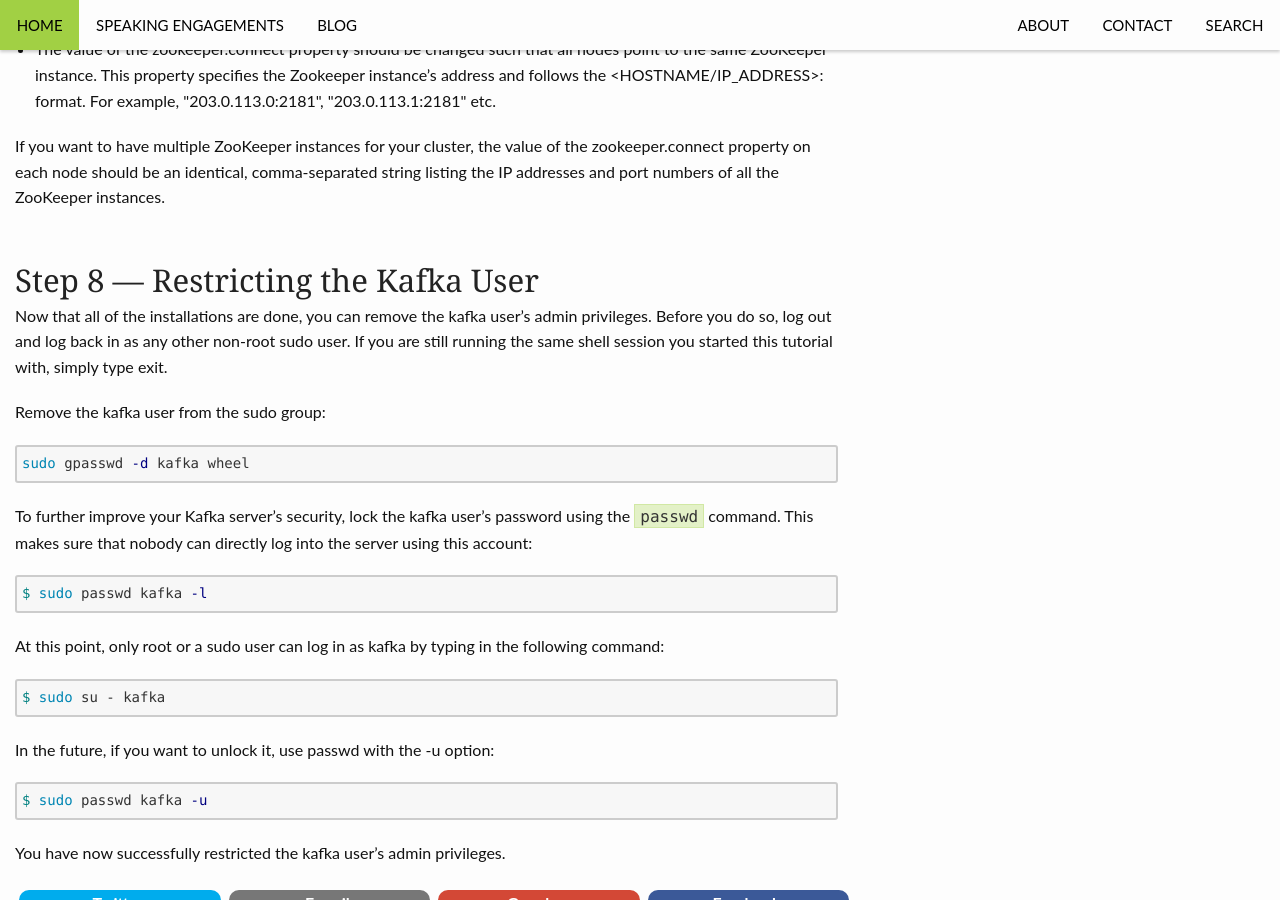
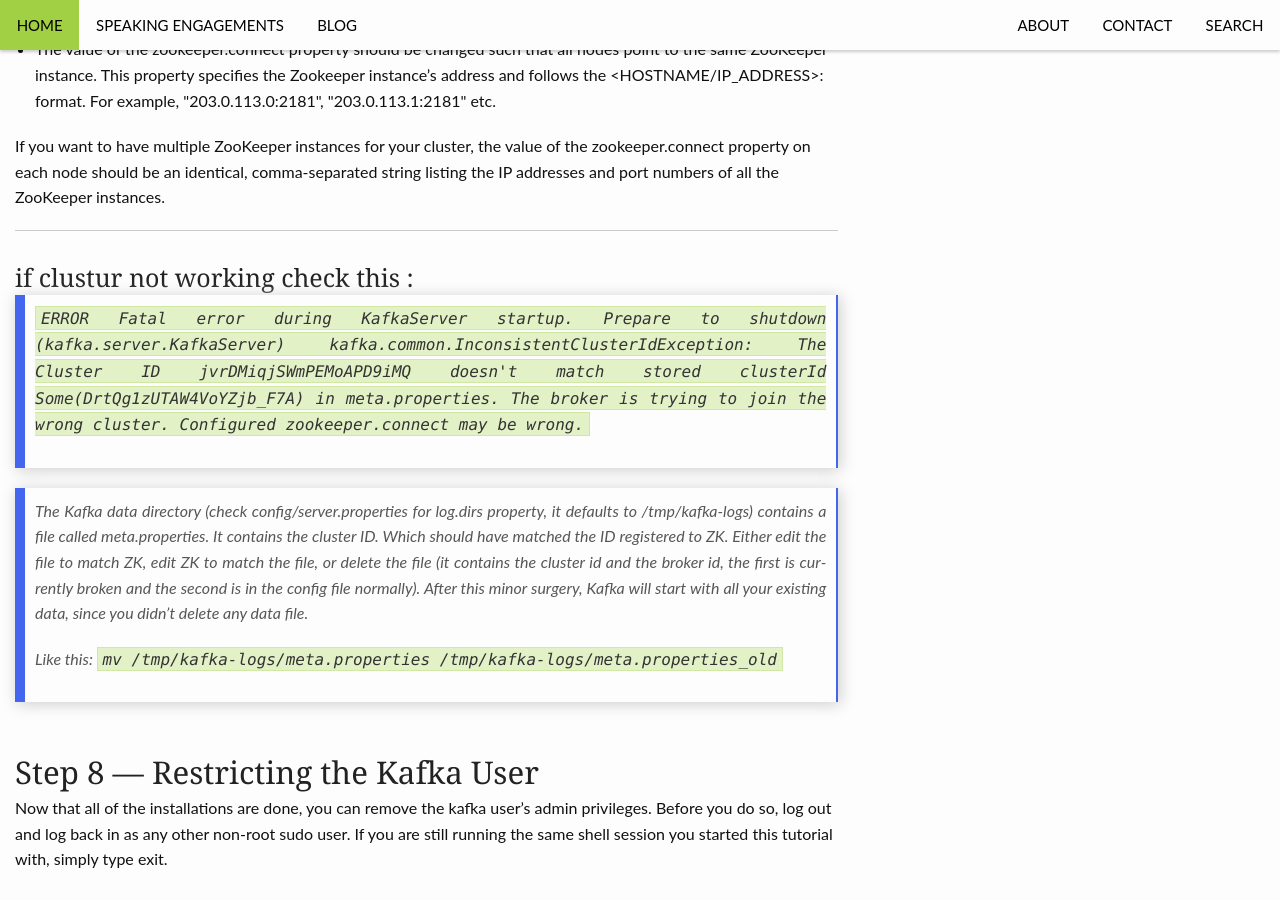
Before and after one commit to makinuk/makinuk.github.io, a Jekyll site: the page built from _posts/2021/2021-01-01-kafka-notes.md, in a window 1280 px wide and 900 px high, scrolled down 8947 px. Built offline with Jekyll 4.4.1, drawn with Linux system fonts in a browser that asks for light colours; nearby versions of some CDN libraries; comment, search, counter and statistics services are not loaded.

Commit message:
Update 2021-01-01-kafka-notes.md

```diff
--- a/_posts/2021/2021-01-01-kafka-notes.md
+++ b/_posts/2021/2021-01-01-kafka-notes.md
@@ -327,6 +327,15 @@ If you want to create a multi-broker cluster using more CentOS 8 machines, you s
 
 If you want to have multiple ZooKeeper instances for your cluster, the value of the zookeeper.connect property on each node should be an identical, comma-separated string listing the IP addresses and port numbers of all the ZooKeeper instances.
 
+---
+### if clustur not working check this :
+> `ERROR Fatal error during KafkaServer startup. Prepare to shutdown (kafka.server.KafkaServer)
+kafka.common.InconsistentClusterIdException: The Cluster ID jvrDMiqjSWmPEMoAPD9iMQ doesn't match stored clusterId Some(DrtQg1zUTAW4VoYZjb_F7A) in meta.properties. The broker is trying to join the wrong cluster. Configured zookeeper.connect may be wrong.`
+
+> The Kafka data directory (check config/server.properties for log.dirs property, it defaults to /tmp/kafka-logs) contains a file called meta.properties. It contains the cluster ID. Which should have matched the ID registered to ZK. Either edit the file to match ZK, edit ZK to match the file, or delete the file (it contains the cluster id and the broker id, the first is currently broken and the second is in the config file normally). After this minor surgery, Kafka will start with all your existing data, since you didn't delete any data file.
+>
+> Like this: `mv /tmp/kafka-logs/meta.properties /tmp/kafka-logs/meta.properties_old`
+
 ## Step 8 — Restricting the Kafka User
 Now that all of the installations are done, you can remove the kafka user’s admin privileges. Before you do so, log out and log back in as any other non-root sudo user. If you are still running the same shell session you started this tutorial with, simply type exit.
 
```
